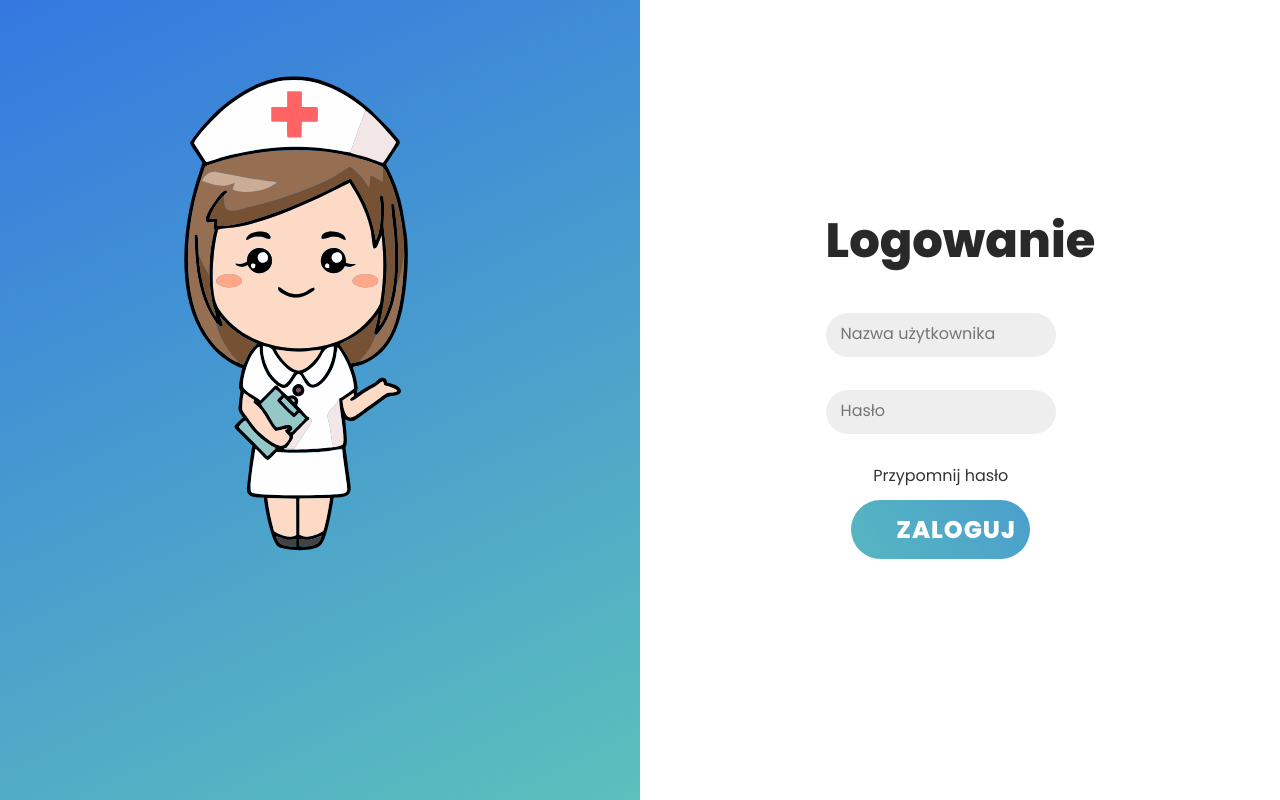
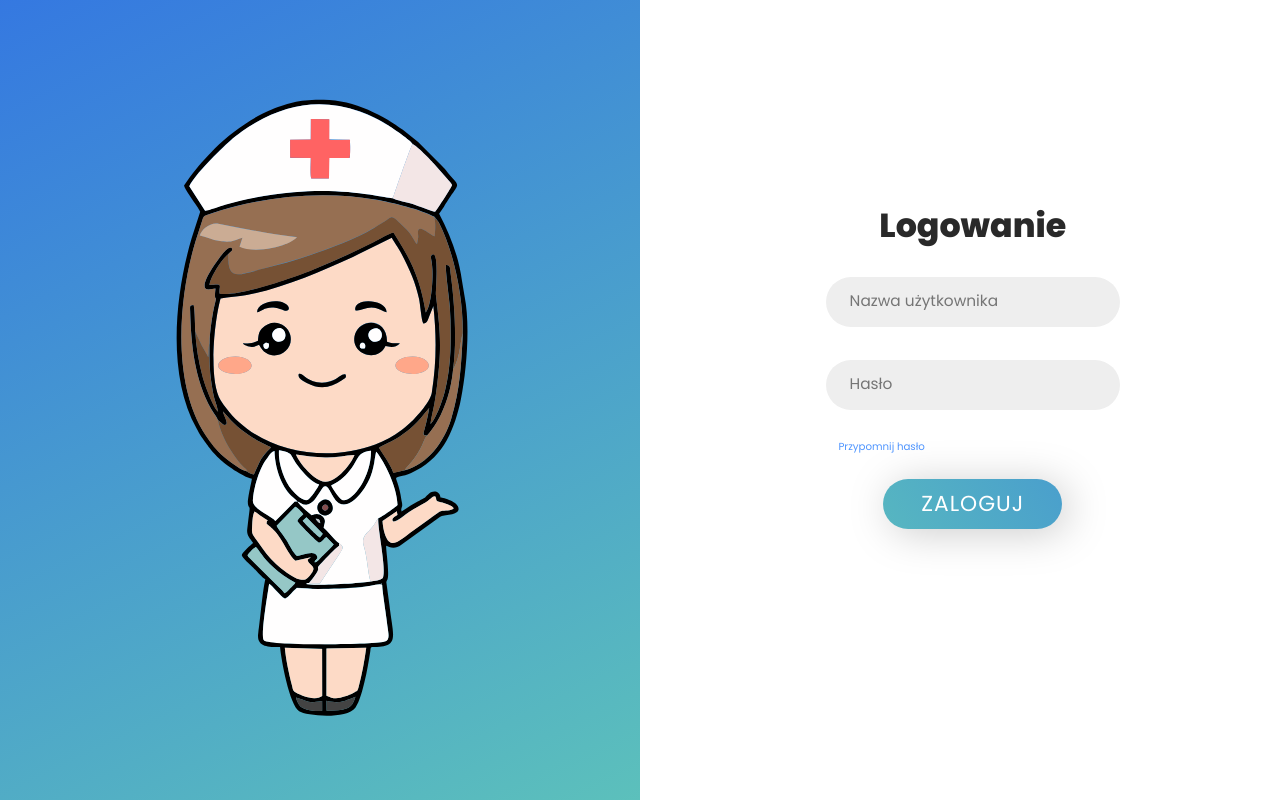
Before and after one commit to jakubpolczynski/Gabinet-Profilaktyki-Medycznej, a PHP site: page / in a window 1280 px wide. Run offline with PHP 8.4, Linux system fonts and the light colour scheme.

Commit message:
index.html i index.css responsywne

```diff
--- a/Gabinet Profilaktyki Medycznej/index.html
+++ b/Gabinet Profilaktyki Medycznej/index.html
@@ -21,8 +21,8 @@
                 <br>
                 <a href="#">Przypomnij hasło</a>
                 <input type="submit" name="submit" value="Zaloguj">
+                <p id="error"></p>
             </form>
-            <p id="error"></p>
             <script src="scripts/login.js"></script>
         </div>
     </div>
--- a/Gabinet Profilaktyki Medycznej/styles/index.css
+++ b/Gabinet Profilaktyki Medycznej/styles/index.css
@@ -13,7 +13,9 @@ body {
 }
 
 .logo {
-    float:left;
+	display: flex;
+	justify-content: center;
+	float:left;
     width: 50vw;
     height: 100vh;
 }
@@ -22,39 +24,41 @@ body {
 	display: flex;
 	justify-content: center;
 	flex-direction: column;
-    background-color: #FFFFFF;
+    background-color: #ffffff;
     float:left;
     width: 50vw;
 	height: 100vh;
 }
 
 img {
-    margin-left: 6vw;
-    margin-bottom: auto;
-    margin-right: auto;
-    width: 34vw;
-    height: auto;
+    width: auto;
+    height: 100vh;
 }
 
 h1 {
     color: #292929;
-    font-size: 6vh;
+    font-size: 2.6vw;
     font-weight: bold;
+	text-align: center;
 }
 
 p {
+	color: rgb(185, 0, 0);
 	font-size: 14px;
 	font-weight: 100;
 	line-height: 20px;
 	letter-spacing: 0.5px;
-	margin: 20px 0 30px;
+
 }
 
 a {
-	color: #333;
-	font-size: 2vh;
+	color: rgb(79, 149, 255);
+	font-size: 0.8vw;
+	text-align: left;
+	margin-left: 1vw;
 	text-decoration: none;
-	margin-bottom: 1vh;
+	margin-bottom: 3vh;
+	margin-top: auto;
 }
 
 input[type=submit] {
@@ -62,16 +66,16 @@ input[type=submit] {
     border-radius: 50px;
 	color: #FFFFFF;
     width: 14vw;
-    height: 8vh;
-	font-size: 24px;
-	font-weight: bold;
-    font-family: 'Poppins';
-	padding: 12px 45px;
+    height: 13vh;
+	min-width: 160px;
+	min-height: 50px;
+	font-size: 1.7vw;
 	letter-spacing: 1px;
 	text-transform: uppercase;
+	line-height: 0;
     text-align: center;
-    justify-content: center;
-    margin-left: 2vw;
+    margin: auto;
+	filter: drop-shadow(6px 4px 20px rgba(0, 0, 0, 0.2));
 }
 
 input[type=submit]:active {
@@ -89,43 +93,34 @@ input[type=submit].ghost {
 
 form {
     position: fixed;
-	background-color: #ffffff00;
 	display: flex;
 	justify-content: center;
 	flex-direction: column;
 	padding: 0 1vw;
-    width: 20vw;
-	height: 40vh;
+    width: 25vw;
+	height: 45vh;
     margin-left: 13.5vw;
     margin-bottom: 8vh;
 	text-align: center;
 }
 
 input::placeholder{
-    font-size: 16px;
-}
-
-input[type=text] {
-    width: 18vw;
-    height: 6vh;
-    font-family: 'Poppins';
-    text-align: left;
-    vertical-align: center;
-}
-
-input[type=password] {
-    width: 18vw;
-    height: 6vh;
-    font-family: 'Poppins';
-    text-align: left;
-    vertical-align: center;
+    font-size: 120%;
 }
 
 input {
+	font-family: 'Poppins';
+	font-size: 1vw;
+	text-align: left;
+    vertical-align: center;
+
 	background-color: #eee;
     border-radius: 30px;
 	border: none;
-	padding: 12px 15px;
+	padding: 20px 24px;
 	margin: 4px 0;
 	width: 100%;
+
+	min-width: 160px;
+	min-height: 50px;
 }
```
